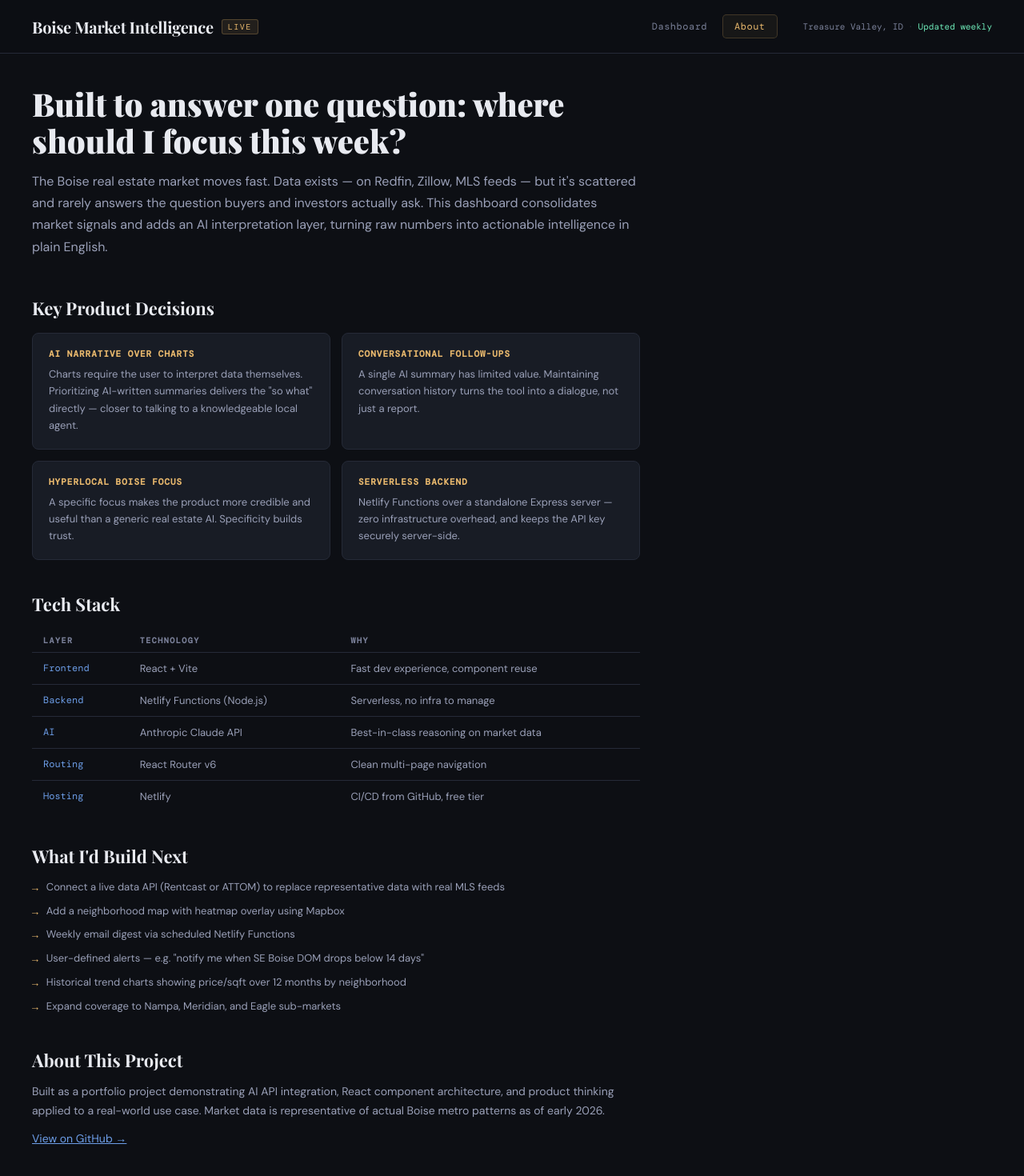
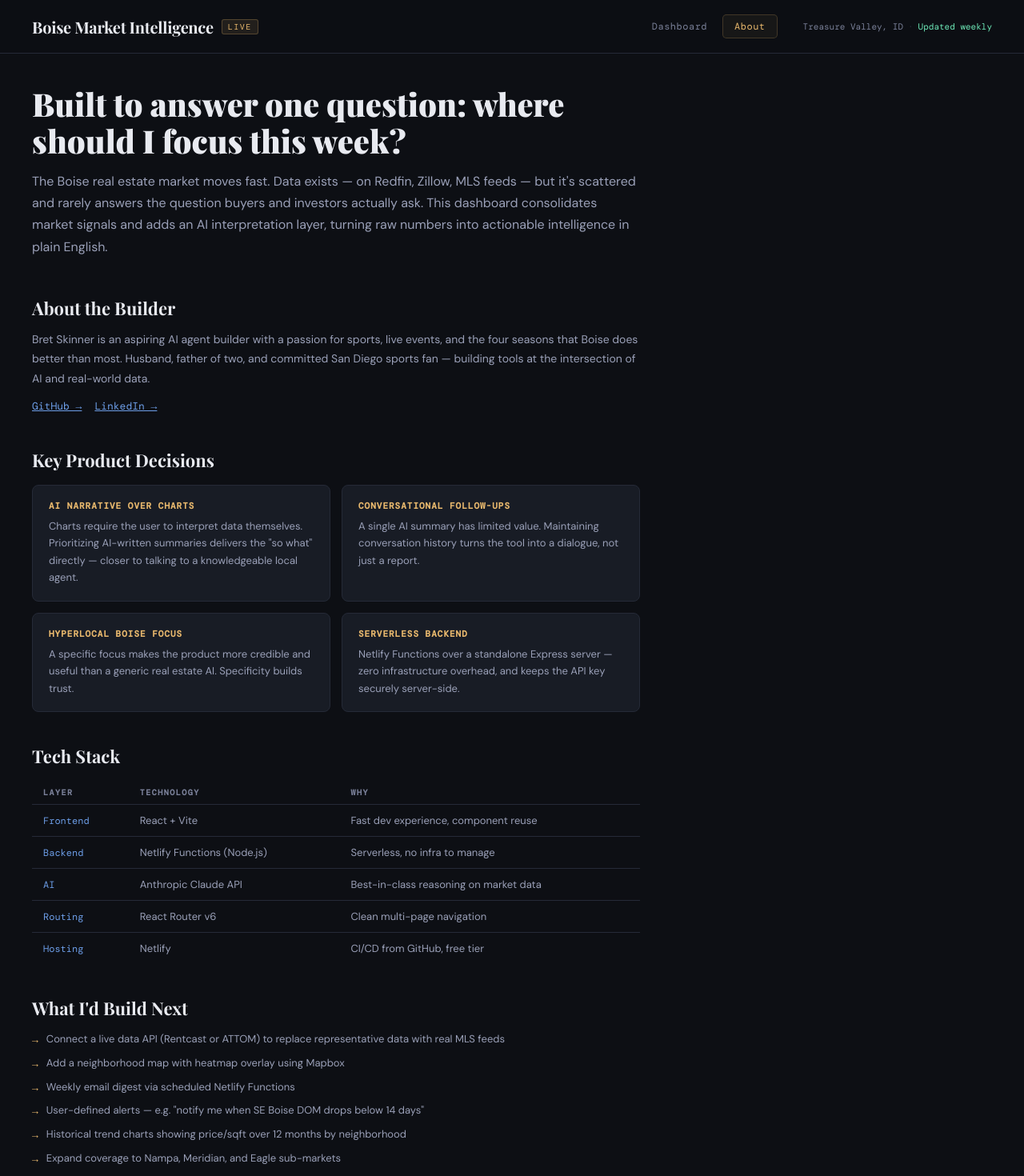
Before and after one commit to bretskinner/boise-market-intel, a React (Vite) app: page /about in a window 1280 px wide. Shown: the top 1470 px of the page at 80% size. Built offline with nearby package versions, Linux system fonts and the light colour scheme; a web font is replaced by a local one.

Commit message:
updated About page with bio

```diff
--- a/src/pages/About.jsx
+++ b/src/pages/About.jsx
@@ -8,6 +8,25 @@ export default function About() {
           it's scattered and rarely answers the question buyers and investors actually ask. This
           dashboard consolidates market signals and adds an AI interpretation layer, turning raw
           numbers into actionable intelligence in plain English.
+        </p>
+      </div>
+
+      <div className="about-section">
+        <h2>About the Builder</h2>
+        <p>
+          Bret Skinner is an aspiring AI agent builder with a passion for sports, live events, and
+          the four seasons that Boise does better than most. Husband, father of two, and committed
+          San Diego sports fan — building tools at the intersection of AI and real-world data.
+        </p>
+        <p style={{ marginTop: "12px", display: "flex", gap: "16px", flexWrap: "wrap" }}>
+          <a href="https://github.com/bretskinner/boise-market-intel" target="_blank" rel="noreferrer"
+            style={{ color: "var(--accent2)", fontFamily: "var(--font-mono)", fontSize: "13px" }}>
+            GitHub →
+          </a>
+          <a href="https://www.linkedin.com/in/bret-skinner-11761682/" target="_blank" rel="noreferrer"
+            style={{ color: "var(--accent2)", fontFamily: "var(--font-mono)", fontSize: "13px" }}>
+            LinkedIn →
+          </a>
         </p>
       </div>
 
@@ -84,11 +103,6 @@ export default function About() {
           and product thinking applied to a real-world use case. Market data is representative of
           actual Boise metro patterns as of early 2026.
         </p>
-        <p>
-          <a href="https://github.com/yourusername/boise-market-intel" style={{ color: "var(--accent2)" }}>
-            View on GitHub →
-          </a>
-        </p>
       </div>
     </div>
   );
```
